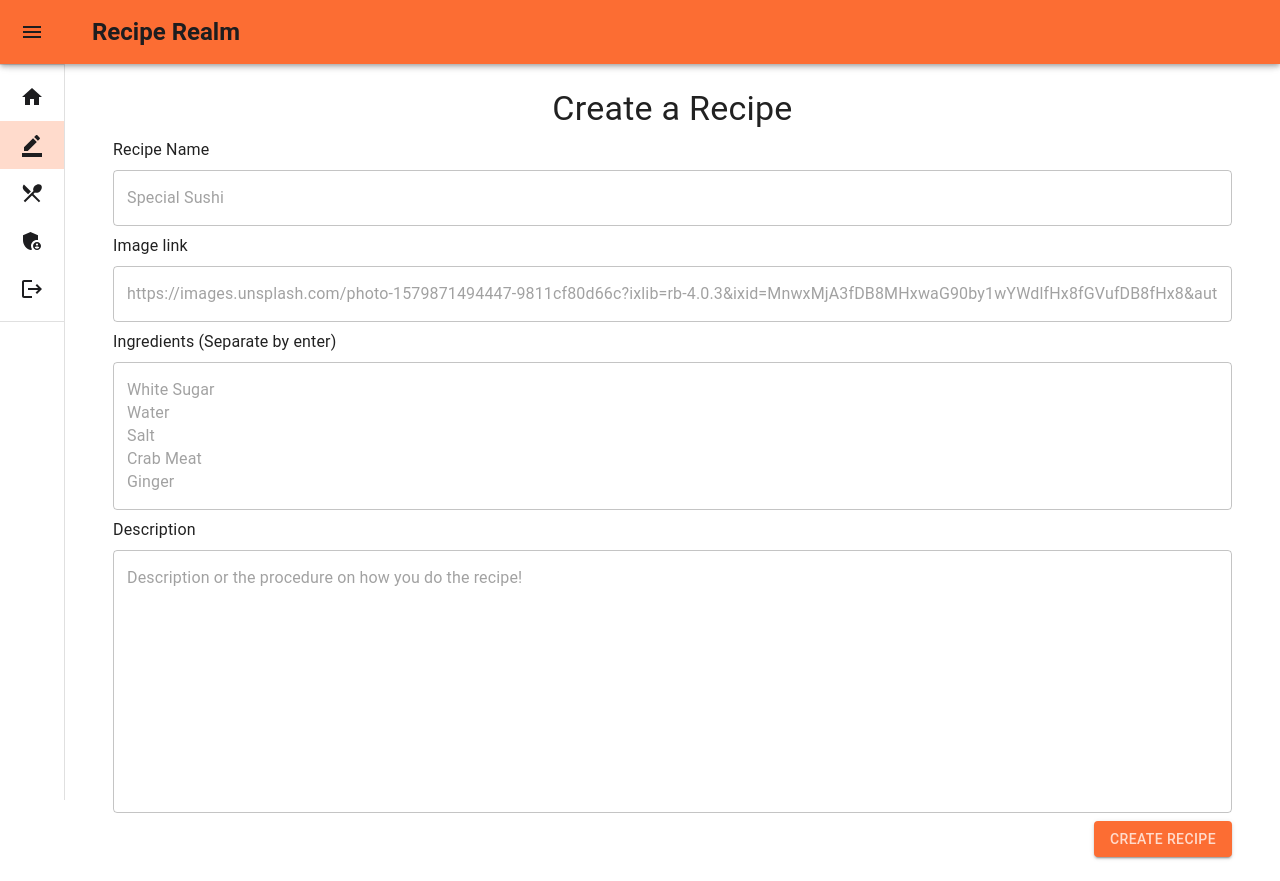
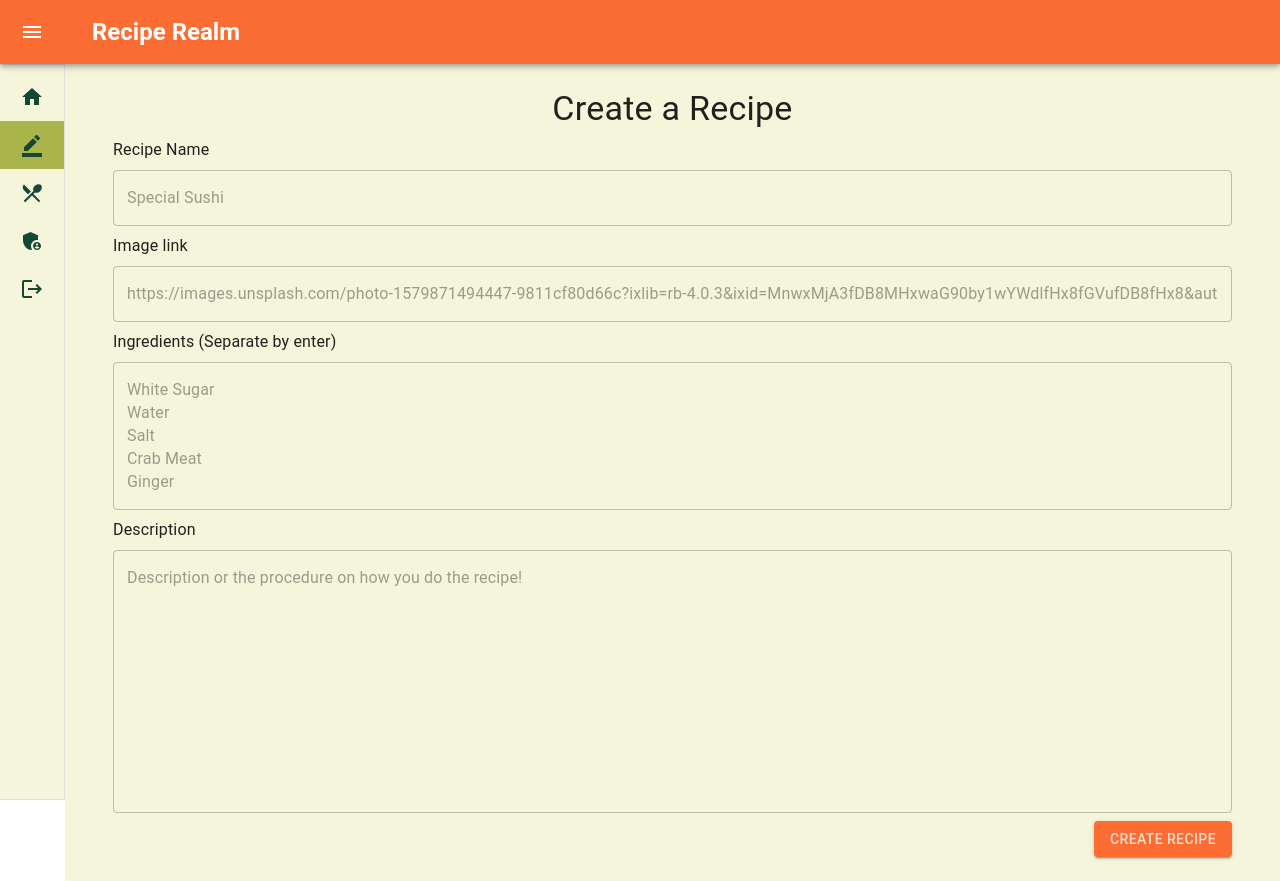
Before and after one commit to Jiseeeh/recipe-realm, a Next.js app: page /recipe/create in a window 1280 px wide. Built offline with nearby package versions, Linux system fonts and the light colour scheme; sample sign-in values are in the browser's storage.

Commit message:
style: replace bg and icon colors

```diff
--- a/src/components/sidebar/Sidebar.tsx
+++ b/src/components/sidebar/Sidebar.tsx
@@ -34,7 +34,9 @@ import Head from "@/components/Head";
 import modalStyle from "@/constants/modalStyle";
 
 const drawerWidth = 240;
-const iconColor = "1d1d1f";
+const iconColor = "154734";
+const bgColor = "#F5F5DC";
+const highlightColor = "#a9b44b";
 
 const openedMixin = (theme: Theme): CSSObject => ({
   width: drawerWidth,
@@ -164,21 +166,21 @@ export default function Sidebar({ children }: SidebarProps) {
                 ...(open && { display: "none" }),
               }}
             >
-              <MenuIcon sx={{ color: `#${iconColor}` }} />
+              <MenuIcon sx={{ color: `#fff` }} />
             </IconButton>
             <Typography
               variant="h5"
               noWrap
               component="div"
               fontWeight="bold"
-              sx={{ color: `#${iconColor}` }}
+              sx={{ color: `#fff` }}
             >
               Recipe Realm
             </Typography>
           </Toolbar>
         </AppBar>
         <Drawer variant="permanent" open={open}>
-          <DrawerHeader>
+          <DrawerHeader sx={{ backgroundColor: bgColor }}>
             <IconButton onClick={handleDrawerClose}>
               {theme.direction === "rtl" ? (
                 <ChevronRightIcon />
@@ -188,16 +190,14 @@ export default function Sidebar({ children }: SidebarProps) {
             </IconButton>
           </DrawerHeader>
           <Divider />
-          <List>
+          <List sx={{ height: "100%", backgroundColor: bgColor }}>
             {/* HOME ICON */}
             <ListItem
               disablePadding
               sx={{
                 display: "block",
                 backgroundColor: `${
-                  router.pathname === "/realm"
-                    ? theme.palette.secondary.main
-                    : ""
+                  router.pathname === "/realm" ? highlightColor : ""
                 }`,
               }}
               onClick={() => {
@@ -229,9 +229,7 @@ export default function Sidebar({ children }: SidebarProps) {
               sx={{
                 display: "block",
                 backgroundColor: `${
-                  router.pathname === "/recipe/create"
-                    ? theme.palette.secondary.main
-                    : ""
+                  router.pathname === "/recipe/create" ? highlightColor : ""
                 }`,
               }}
               onClick={() => {
@@ -264,9 +262,7 @@ export default function Sidebar({ children }: SidebarProps) {
               sx={{
                 display: "block",
                 backgroundColor: `${
-                  router.pathname === "/recipe/my-recipes"
-                    ? theme.palette.secondary.main
-                    : ""
+                  router.pathname === "/recipe/my-recipes" ? highlightColor : ""
                 }`,
               }}
               onClick={() => {
@@ -304,7 +300,7 @@ export default function Sidebar({ children }: SidebarProps) {
                   display: "block",
                   backgroundColor: `${
                     router.pathname === "/recipe/moderation"
-                      ? theme.palette.secondary.main
+                      ? highlightColor
                       : ""
                   }`,
                 }}
@@ -378,6 +374,8 @@ export default function Sidebar({ children }: SidebarProps) {
             display: "flex",
             flexDirection: "column",
             overflowX: "auto",
+            minHeight: "100vh",
+            backgroundColor: "#F5F5DC",
           }}
         >
           <DrawerHeader />
@@ -400,7 +398,7 @@ export default function Sidebar({ children }: SidebarProps) {
             </Button>
             <Button
               variant="contained"
-              sx={{ color: theme.palette.secondary.main }}
+              sx={{ color: '#fff' }}
               onClick={() => {
                 localStorage.clear();
                 setIsModalOpen(false);
```
